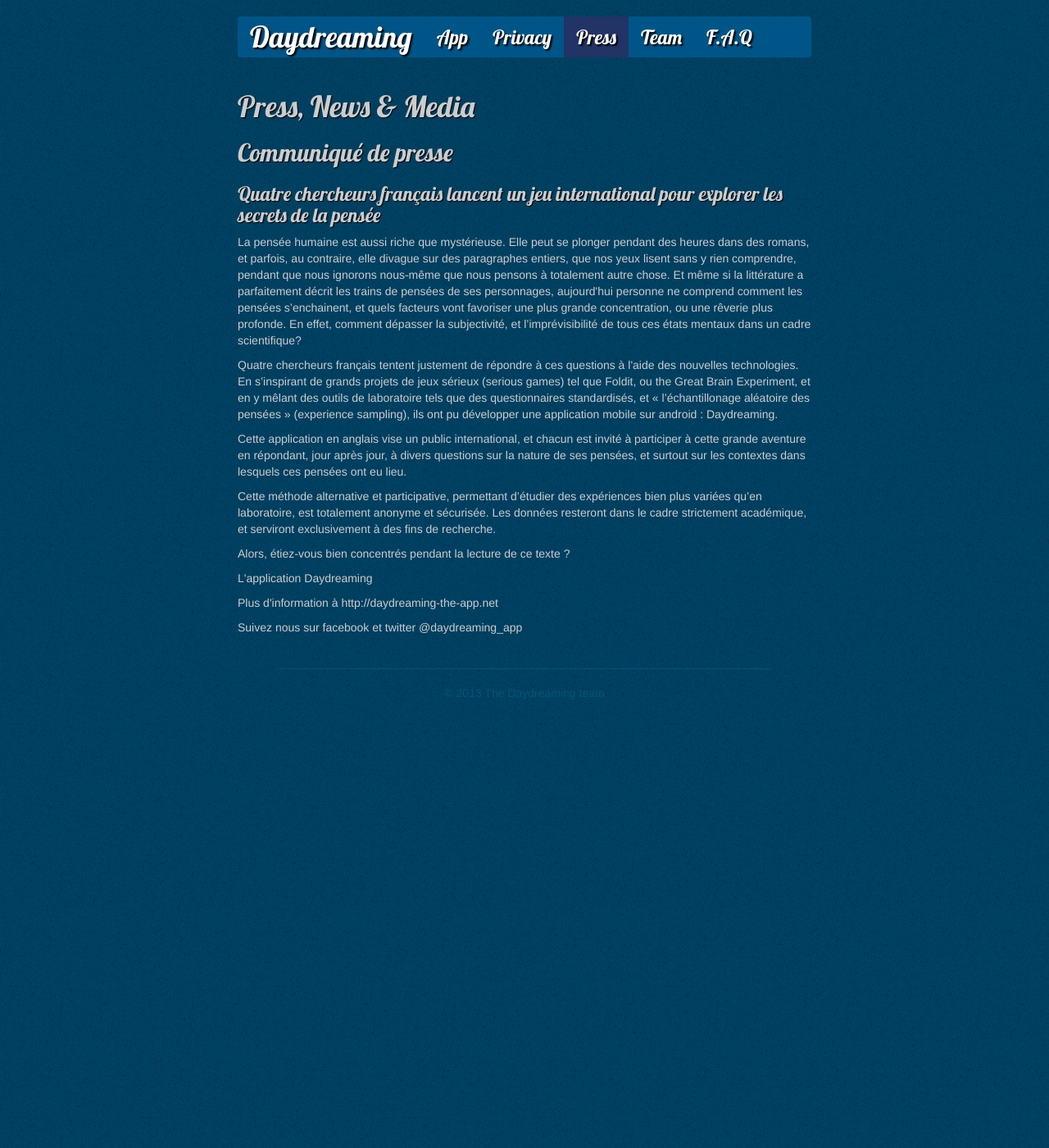
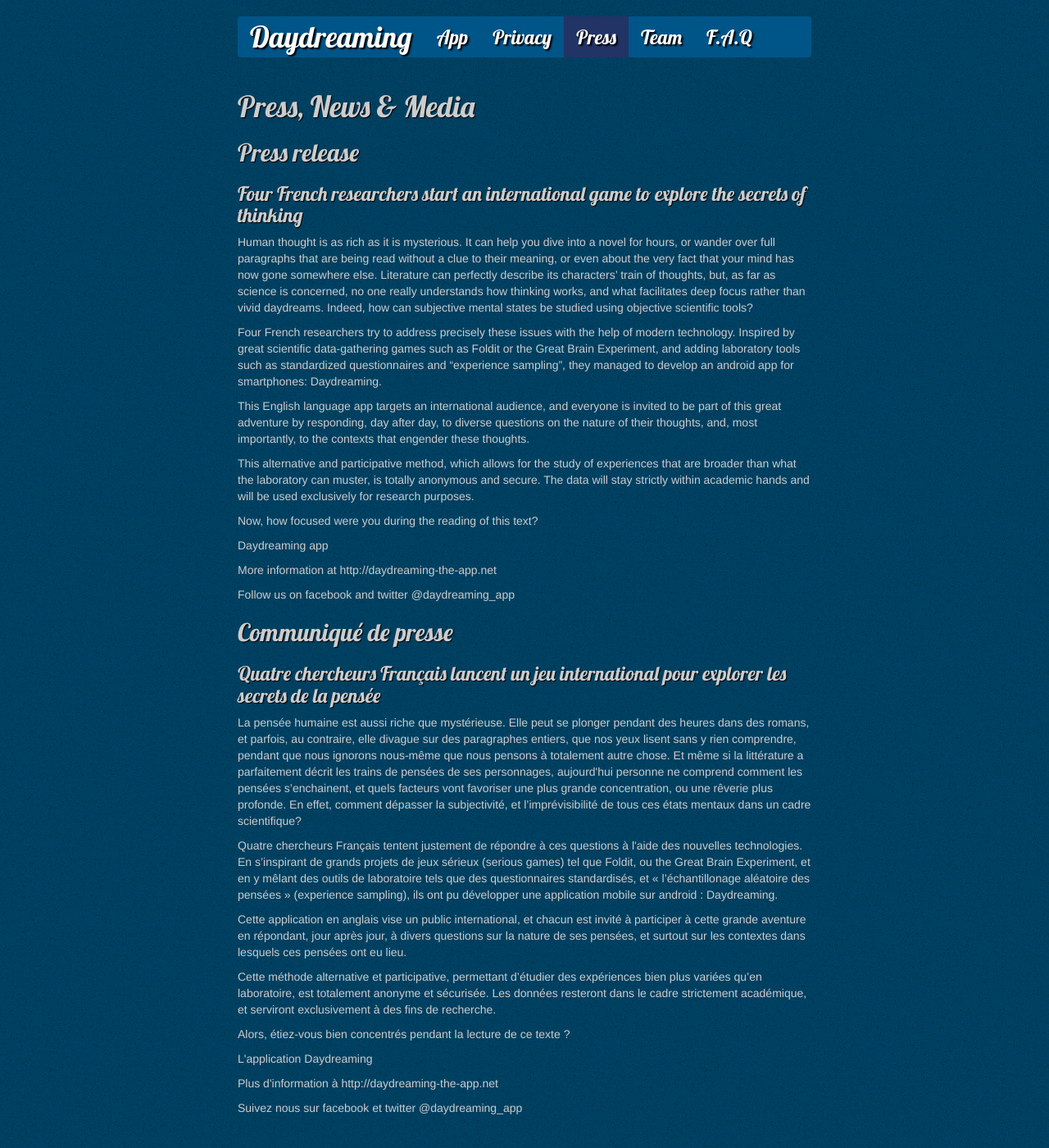
Before and after one commit to daydreaming-experiment/daydreaming-the-app.net, a Jekyll site: the page built from press/index.md, in a window 1280 px wide and 1400 px high. Shown: the whole window at 82% size. Built offline with Jekyll 4.4.1, drawn with Linux system fonts in a browser that asks for light colours; Markdown is read by kramdown in place of the engine named in the settings; comment, search, counter and statistics services are not loaded.

Commit message:
Update index.md

```diff
--- a/press/index.md
+++ b/press/index.md
@@ -6,13 +6,35 @@
 
 # Press, News & Media
 
+<p>  </p>
+
+## Press release
+
+### Four French researchers start an international game to explore the secrets of thinking
+
+<p>Human thought is as rich as it is mysterious. It can help you dive into a novel for hours, or wander over full paragraphs that are being read without a clue to their meaning, or even about the very fact that your mind has now gone somewhere else. Literature can perfectly describe its characters’ train of thoughts, but, as far as science is concerned, no one really understands how thinking works, and what facilitates deep focus rather than vivid daydreams. Indeed, how can subjective mental states be studied using objective scientific tools?</p>
+
+<p>Four French researchers try to address precisely these issues with the help of modern technology. Inspired by great scientific data-gathering games such as Foldit or the Great Brain Experiment, and adding laboratory tools such as standardized questionnaires and “experience sampling”, they managed to develop an android app for smartphones: Daydreaming.</p>
+
+<p>This English language app targets an international audience, and everyone is invited to be part of this great adventure by responding, day after day, to diverse questions on the nature of their thoughts, and, most importantly, to the contexts that engender these thoughts.</p>
+
+<p>This alternative and participative method, which allows for the study of experiences that are broader than what the laboratory can muster, is totally anonymous and secure. The data will stay strictly within academic hands and will be used exclusively for research purposes.</p>
+
+<p>Now, how focused were you during the reading of this text?</p>
+
+<p>Daydreaming app</p>
+<p>More information at http://daydreaming-the-app.net</p>
+<p>Follow us on facebook and twitter @daydreaming_app</p>
+
+<p>  </p>
+
 ## Communiqué de presse
 
-### Quatre chercheurs français lancent un jeu international pour explorer les secrets de la pensée
+### Quatre chercheurs Français lancent un jeu international pour explorer les secrets de la pensée
 
 <p>   La pensée humaine est aussi riche que mystérieuse. Elle peut se plonger pendant des heures dans des romans, et parfois, au contraire, elle divague sur des paragraphes entiers, que nos yeux lisent sans y rien comprendre, pendant que nous ignorons nous-même que nous pensons à totalement autre chose. Et même si la littérature a parfaitement décrit les trains de pensées de ses personnages, aujourd'hui personne ne comprend comment les pensées s’enchainent, et quels facteurs vont favoriser une plus grande concentration, ou une rêverie plus profonde. En effet, comment dépasser la subjectivité, et l’imprévisibilité de tous ces états mentaux dans un cadre scientifique?</p>
 
-<p>Quatre chercheurs français tentent justement de répondre à ces questions à l'aide des nouvelles technologies. En s’inspirant de grands projets de jeux sérieux (serious games) tel que Foldit, ou the Great Brain Experiment, et en y mêlant des outils de laboratoire tels que des questionnaires standardisés, et « l’échantillonage aléatoire des pensées » (experience sampling), ils ont pu développer une application mobile sur android : Daydreaming.</p>
+<p>Quatre chercheurs Français tentent justement de répondre à ces questions à l'aide des nouvelles technologies. En s’inspirant de grands projets de jeux sérieux (serious games) tel que Foldit, ou the Great Brain Experiment, et en y mêlant des outils de laboratoire tels que des questionnaires standardisés, et « l’échantillonage aléatoire des pensées » (experience sampling), ils ont pu développer une application mobile sur android : Daydreaming.</p>
 
 <p>Cette application en anglais vise un public international, et chacun est invité à participer à cette grande aventure en répondant, jour après jour, à divers questions sur la nature de ses pensées, et surtout sur les contextes dans lesquels ces pensées ont eu lieu.</p>
 
```
